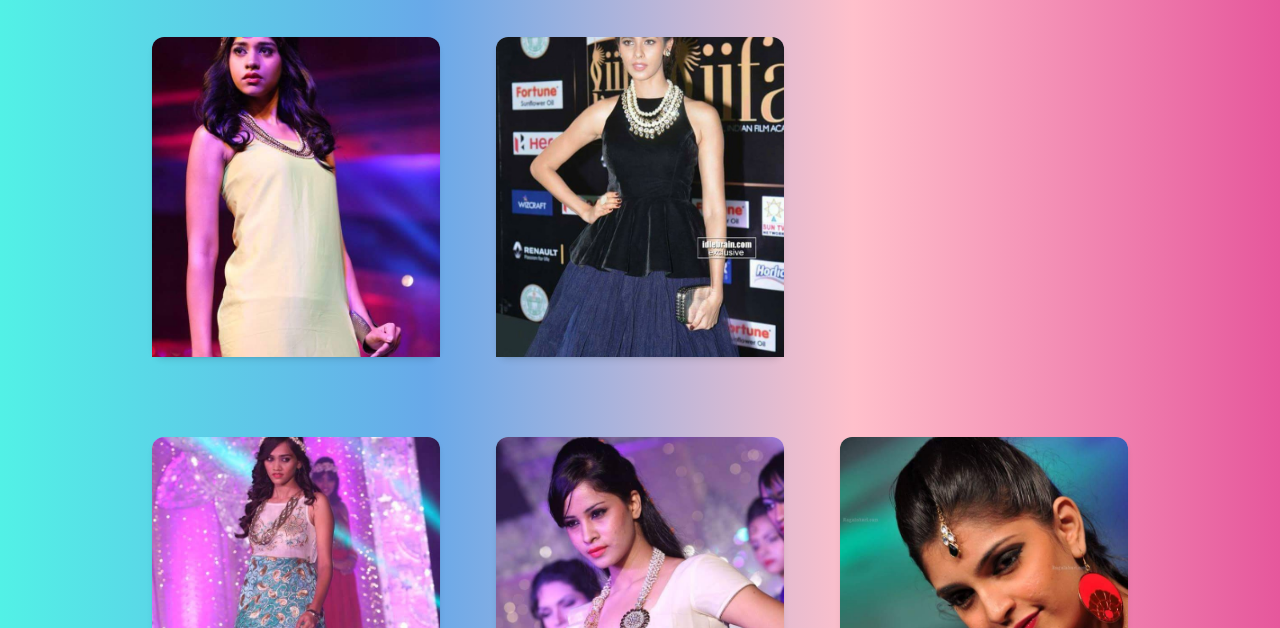
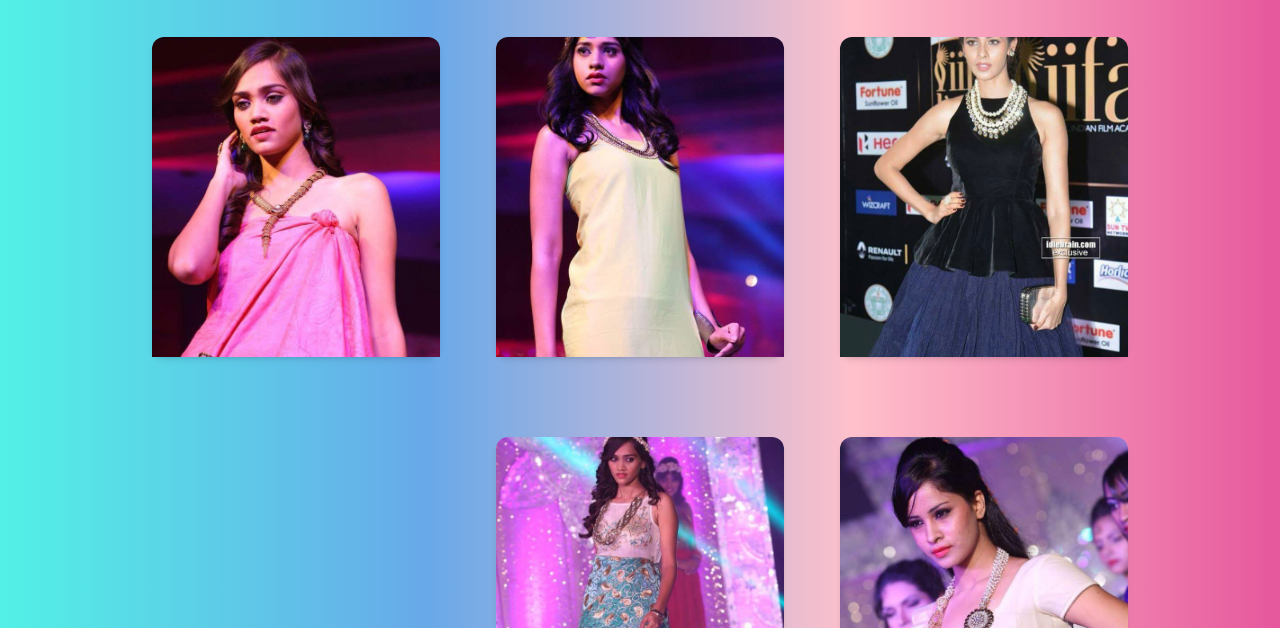
Before and after one commit to aarnav1729/SnSFeatured, a plain HTML site: page index.html in a window 1280 px wide. Shown: the part 172-800 px from the top of the page. Drawn offline with nearby package versions, Linux system fonts and the light colour scheme.

Commit message:
Update index.html

```diff
--- a/index.html
+++ b/index.html
@@ -140,6 +140,14 @@
 
     <section id="Projects"
         class="w-fit mx-auto grid grid-cols-1 lg:grid-cols-3 md:grid-cols-2 justify-items-center justify-center gap-y-20 gap-x-14 mt-10 mb-5">
+
+        <div class="w-72 glass-card shadow-md rounded-xl duration-500 hover:scale-105 hover:shadow-xl">
+            <a href="#">
+                <img src="./m0.jpg"
+                    alt="Product" class="h-80 w-72 object-cover rounded-t-xl" />
+            </a>
+        </div>
+
 
         <div class="w-72 glass-card shadow-md rounded-xl duration-500 hover:scale-105 hover:shadow-xl">
             <a href="#">
```
